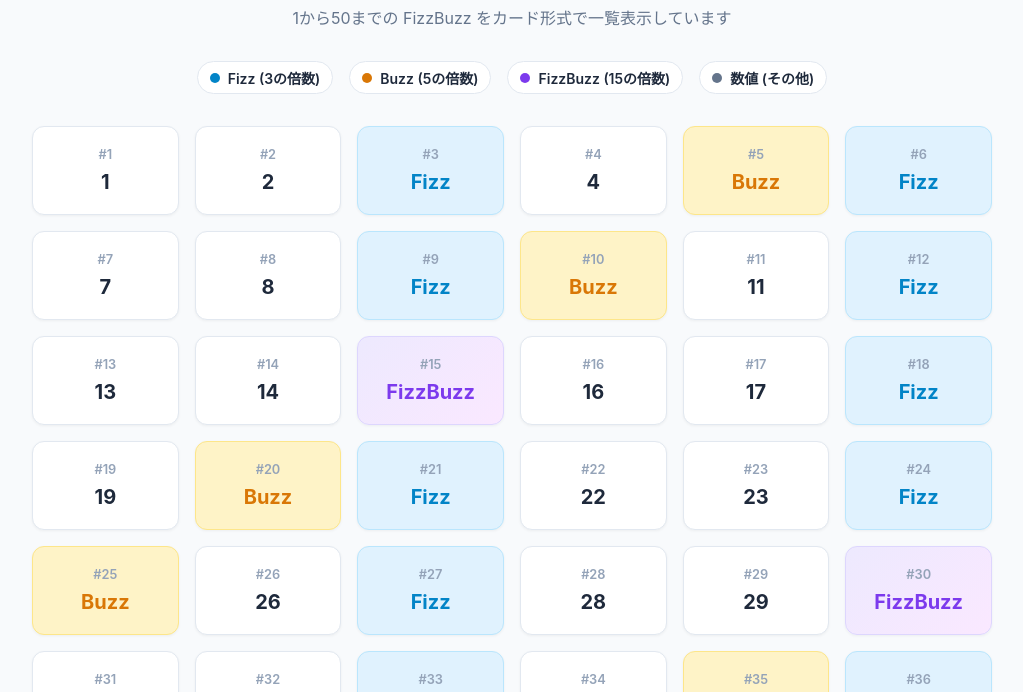
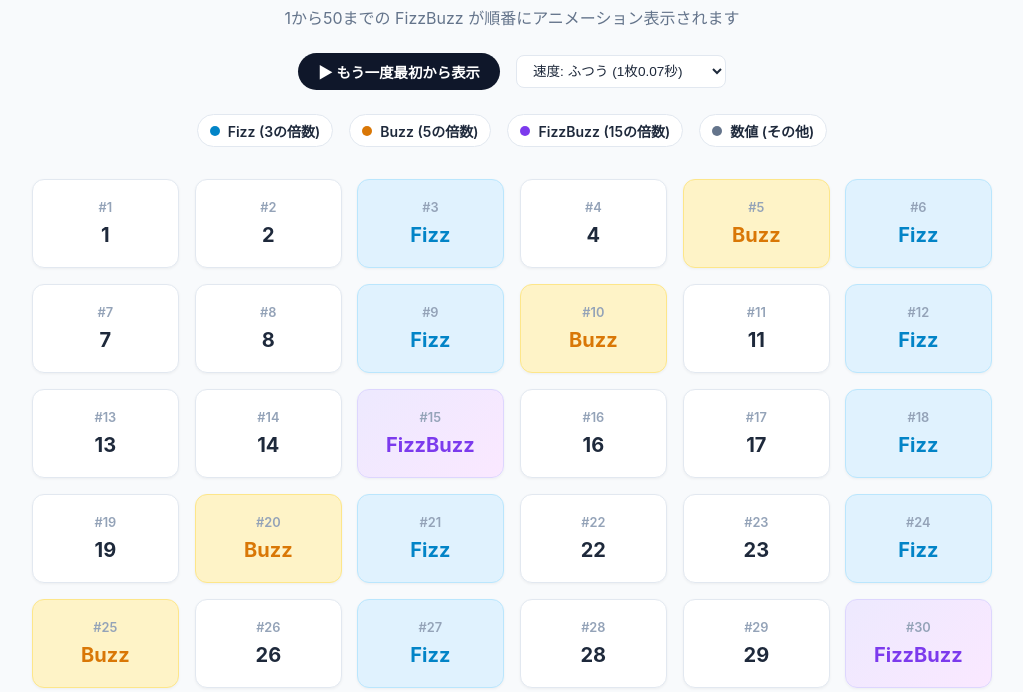
Before and after one commit to kimagure-yasai/1118-fizzbuzz, a plain HTML site: page index.html in a window 1280 px wide. Shown: the part 81-773 px from the top of the page, without its empty margins (128-1151 px from the left). Drawn offline with Linux system fonts and the light colour scheme.

Commit message:
feat: Display cards sequentially with animation and speed controls

```diff
--- a/index.html
+++ b/index.html
@@ -42,7 +42,7 @@
 
     header {
       text-align: center;
-      margin-bottom: 2rem;
+      margin-bottom: 1.5rem;
     }
 
     h1 {
@@ -55,6 +55,48 @@
     p.subtitle {
       color: #64748b;
       font-size: 1rem;
+    }
+
+    .controls {
+      display: flex;
+      justify-content: center;
+      align-items: center;
+      gap: 1rem;
+      margin-bottom: 1.5rem;
+      flex-wrap: wrap;
+    }
+
+    .btn-replay {
+      background-color: #0f172a;
+      color: #ffffff;
+      border: none;
+      padding: 0.5rem 1.25rem;
+      font-size: 0.9rem;
+      font-weight: 600;
+      border-radius: 9999px;
+      cursor: pointer;
+      display: inline-flex;
+      align-items: center;
+      gap: 0.4rem;
+      transition: background-color 0.2s, transform 0.1s;
+    }
+
+    .btn-replay:hover {
+      background-color: #334155;
+    }
+
+    .btn-replay:active {
+      transform: scale(0.97);
+    }
+
+    .speed-select {
+      font-size: 0.85rem;
+      padding: 0.45rem 0.75rem;
+      border-radius: 8px;
+      border: 1px solid var(--border-color);
+      background-color: #ffffff;
+      color: var(--text-color);
+      cursor: pointer;
     }
 
     .legend {
@@ -92,6 +134,18 @@
       display: grid;
       grid-template-columns: repeat(auto-fill, minmax(130px, 1fr));
       gap: 1rem;
+      min-height: 400px;
+    }
+
+    @keyframes popIn {
+      0% {
+        opacity: 0;
+        transform: scale(0.7) translateY(12px);
+      }
+      100% {
+        opacity: 1;
+        transform: scale(1) translateY(0);
+      }
     }
 
     .card {
@@ -106,6 +160,7 @@
       justify-content: center;
       gap: 0.5rem;
       box-shadow: 0 1px 3px rgba(0, 0, 0, 0.05);
+      animation: popIn 0.3s cubic-bezier(0.175, 0.885, 0.32, 1.275) forwards;
       transition: transform 0.15s ease, box-shadow 0.15s ease;
     }
 
@@ -154,8 +209,20 @@
   <div class="container">
     <header>
       <h1>FizzBuzz (1〜50)</h1>
-      <p class="subtitle">1から50までの FizzBuzz をカード形式で一覧表示しています</p>
+      <p class="subtitle">1から50までの FizzBuzz が順番にアニメーション表示されます</p>
     </header>
+
+    <div class="controls">
+      <button id="btn-replay" class="btn-replay">
+        <span>▶ もう一度最初から表示</span>
+      </button>
+      <select id="speed-select" class="speed-select">
+        <option value="120">速度: ゆっくり (1枚0.12秒)</option>
+        <option value="70" selected>速度: ふつう (1枚0.07秒)</option>
+        <option value="30">速度: はやい (1枚0.03秒)</option>
+        <option value="0">速度: 一瞬で全表示</option>
+      </select>
+    </div>
 
     <div class="legend">
       <span class="legend-item"><span class="dot dot-fizz"></span>Fizz (3の倍数)</span>
@@ -175,11 +242,20 @@
       return { label: String(n), className: "is-number" };
     }
 
-    function renderFizzBuzz(min = 1, max = 50) {
+    let currentAnimationId = 0;
+
+    async function renderFizzBuzzSlowly(min = 1, max = 50) {
       const container = document.getElementById("fizzbuzz-grid");
-      const fragment = document.createDocumentFragment();
+      container.innerHTML = "";
+
+      const animId = ++currentAnimationId;
+      const speedSelect = document.getElementById("speed-select");
+      const delayMs = parseInt(speedSelect.value, 10);
 
       for (let i = min; i <= max; i++) {
+        // キャンセルされた場合は中断
+        if (animId !== currentAnimationId) return;
+
         const item = getFizzBuzz(i);
         const card = document.createElement("div");
         card.className = `card ${item.className}`;
@@ -187,15 +263,24 @@
           <span class="card-num">#${i}</span>
           <span class="card-label">${item.label}</span>
         `;
-        fragment.appendChild(card);
+        container.appendChild(card);
+
+        if (delayMs > 0) {
+          await new Promise(resolve => setTimeout(resolve, delayMs));
+        }
       }
-
-      container.appendChild(fragment);
     }
 
-    // ページロード時に即時実行
     document.addEventListener("DOMContentLoaded", () => {
-      renderFizzBuzz(1, 50);
+      renderFizzBuzzSlowly(1, 50);
+
+      document.getElementById("btn-replay").addEventListener("click", () => {
+        renderFizzBuzzSlowly(1, 50);
+      });
+
+      document.getElementById("speed-select").addEventListener("change", () => {
+        renderFizzBuzzSlowly(1, 50);
+      });
     });
   </script>
 </body>
```
